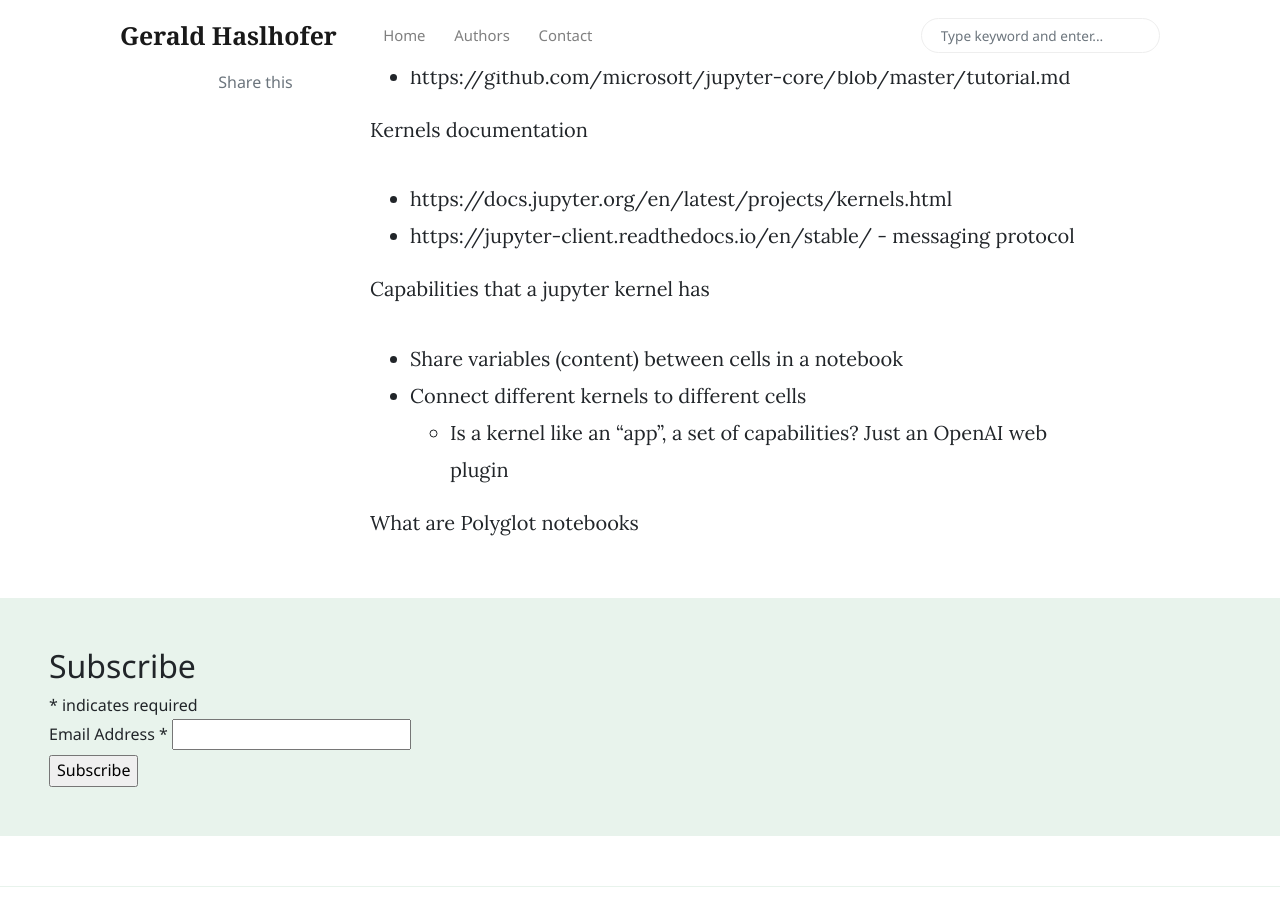
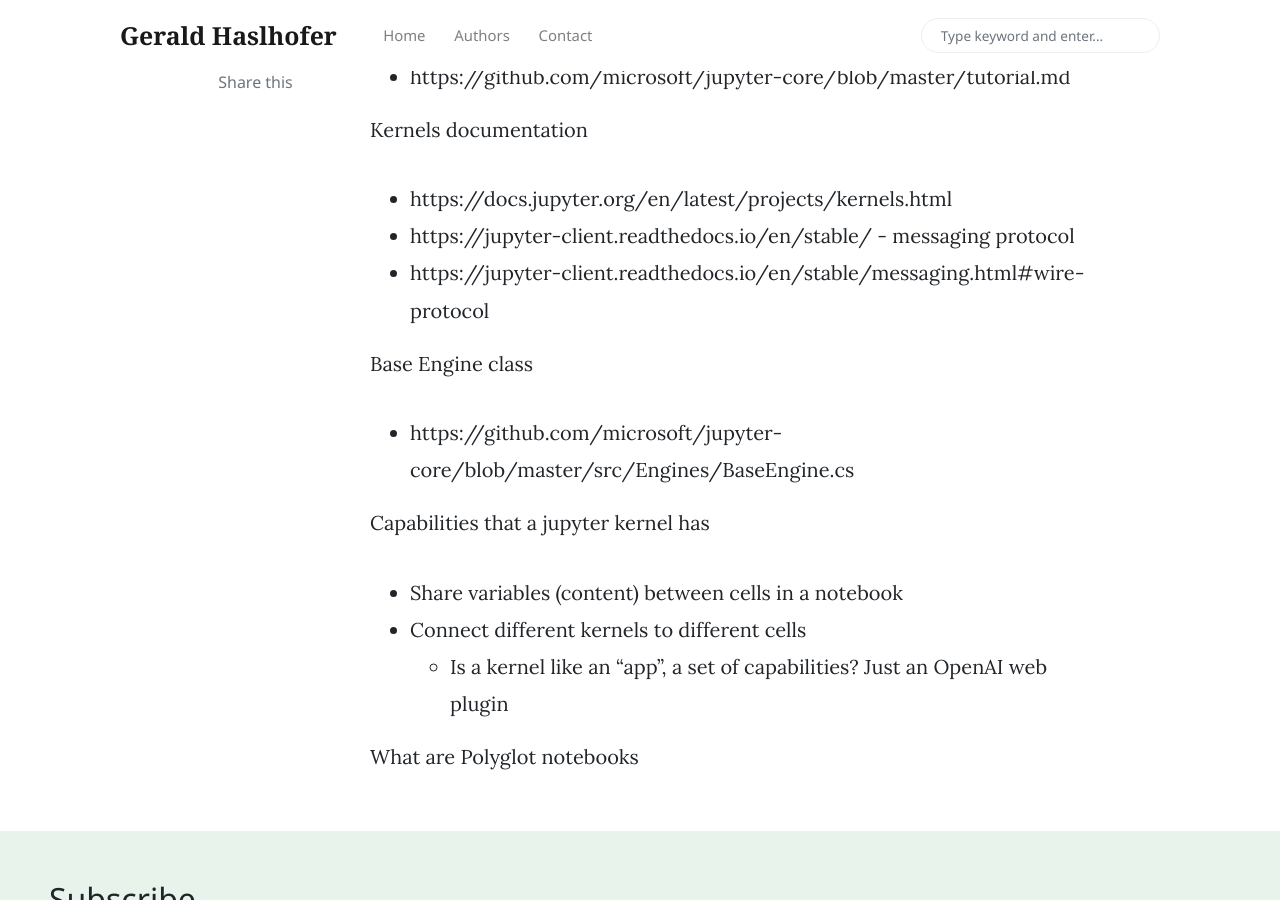
Before and after one commit to haslhofer/haslhofer.github.io, a Jekyll site: the page built from _posts/2023-06-23-jupyter.md, in a window 1280 px wide and 900 px high, scrolled down 543 px. Built offline with Jekyll 4.4.1, drawn with Linux system fonts in a browser that asks for light colours; nearby versions of some CDN libraries; comment, search, counter and statistics services are not loaded.

Commit message:
Update 2023-06-23-jupyter.md

```diff
--- a/_posts/2023-06-23-jupyter.md
+++ b/_posts/2023-06-23-jupyter.md
@@ -9,6 +9,10 @@ Tutorial
 Kernels documentation
 - https://docs.jupyter.org/en/latest/projects/kernels.html
 - https://jupyter-client.readthedocs.io/en/stable/ - messaging protocol
+- https://jupyter-client.readthedocs.io/en/stable/messaging.html#wire-protocol
+
+Base Engine class
+- https://github.com/microsoft/jupyter-core/blob/master/src/Engines/BaseEngine.cs
 
 Capabilities that a jupyter kernel has
 - Share variables (content) between cells in a notebook
```
